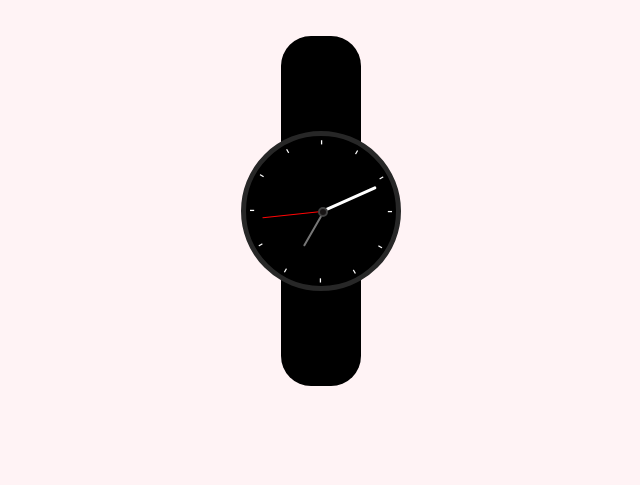
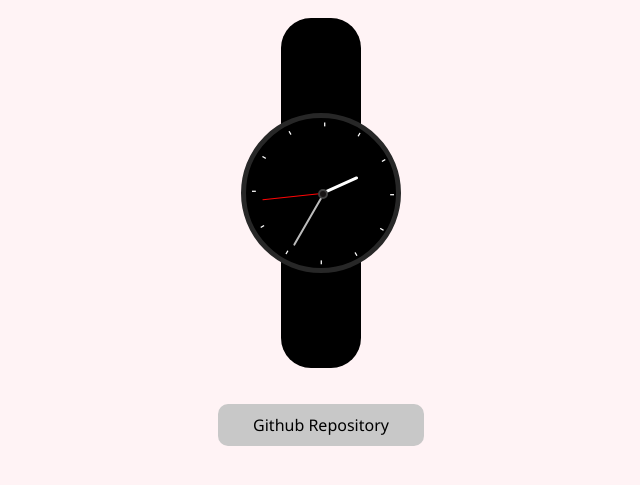
Before and after one commit to kiumad/clock_m, a plain HTML site: page index.html in a window 1280 px wide. Shown: the part 229-714 px from the top of the page, without its empty margins (319-959 px from the left). Drawn offline with Linux system fonts and the light colour scheme.

Commit message:
github repo button added and some css changed

```diff
--- a/index.html
+++ b/index.html
@@ -18,6 +18,8 @@
                 <div class="c-dot"></div>
             </div>
         </div>
+
+        <a class="github" href="https://github.com/kiumad/clock_m">Github Repository</a>
     </div>
     <script src="app.js"></script>
 </body>
--- a/style.css
+++ b/style.css
@@ -9,6 +9,7 @@ body {
     justify-content: center;
     width: 100vw;
     height: 100vh;
+    font-family: 'Segoe UI', Tahoma, Geneva, Verdana, sans-serif;
 }
 
 #app {
@@ -17,7 +18,7 @@ body {
     align-items: center;
     flex-direction: column;
     width: 500px;
-    height: 500px;
+    height: 550px;
 }
 
 .c-wrapper {
@@ -49,7 +50,7 @@ body {
 
 .c-hours {
     width: 3px;
-    height: 60px;
+    height: 40px;
     background-color: rgb(255, 255, 255);
     position: absolute;
     bottom: 48.5%;
@@ -63,8 +64,8 @@ body {
 
 .c-min {
     width: 2px;
-    height: 40px;
-    background-color: rgb(119, 119, 119);
+    height: 60px;
+    background-color: rgb(188, 188, 188);
     position: absolute;
     bottom: 50%;
     left: 50%;
@@ -118,3 +119,11 @@ body {
     left: 48%;
     color: white;
 }
+
+.github {
+    padding: 10px 35px;
+    background-color: rgb(200, 200, 200);
+    color: rgb(0, 0, 0);
+    text-decoration: none;
+    border-radius: 10px;
+}
```
